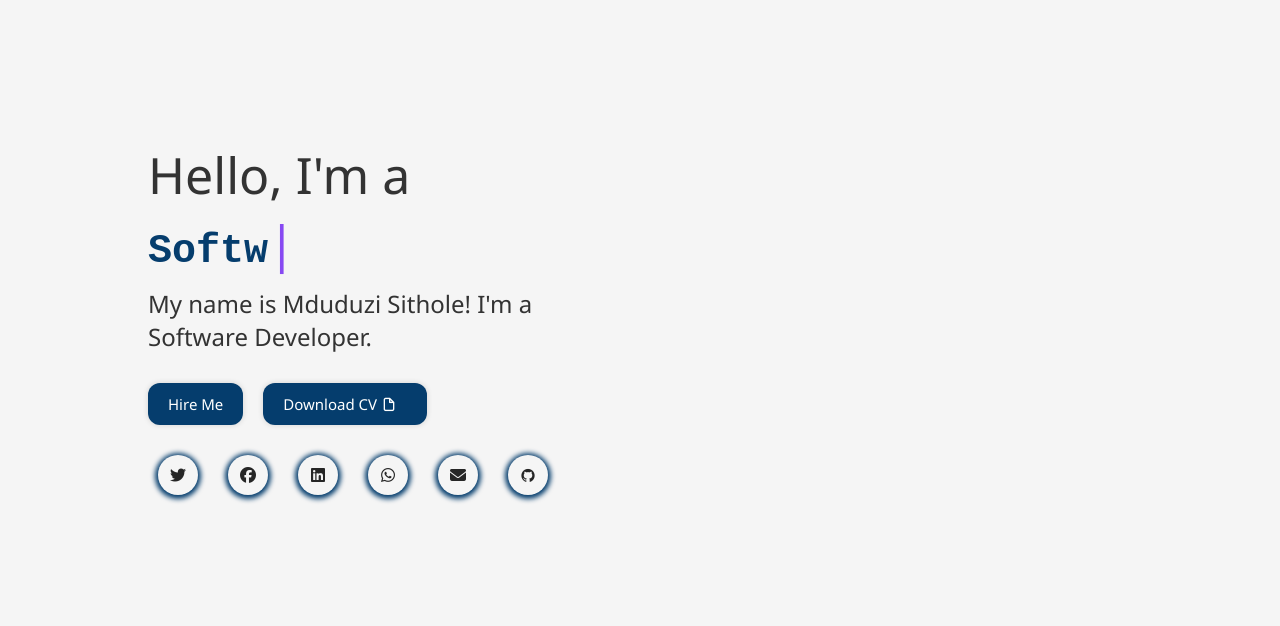
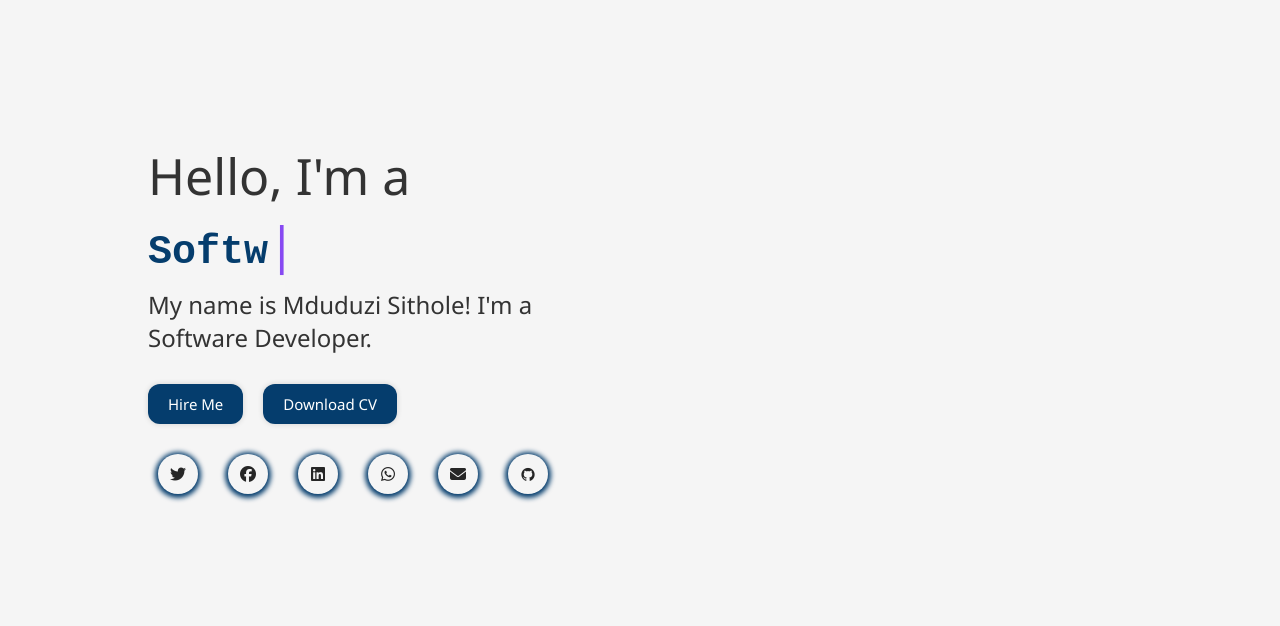
Before and after one commit to IamMduduzi/Mduduzi-Sithole-Portfolio, a plain HTML site: page index.html in a window 1280 px wide. Shown: the part 174-800 px from the top of the page. Drawn offline with nearby package versions, Linux system fonts and the light colour scheme.

Commit message:
Update index.html

```diff
--- a/index.html
+++ b/index.html
@@ -69,7 +69,7 @@
                     </div>
                     <div class="text-btn">
                         <button class="btn hire-btn">Hire Me</button>
-                        <button class="btn" onclick="downloadPDF()">Download CV <i class="uil uil-file"></i></button>
+                         <button class="btn"  onclick="window.open('./assets/Mduduzi-Sithole.pdf')">Download CV </button>
                     </div>
                     <div class="social-icons">
                         <div class="icon-circle"></div>
```
